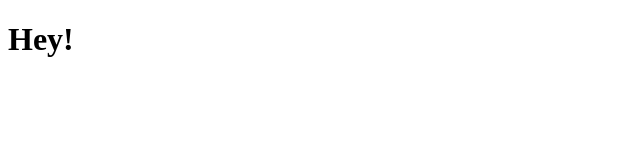
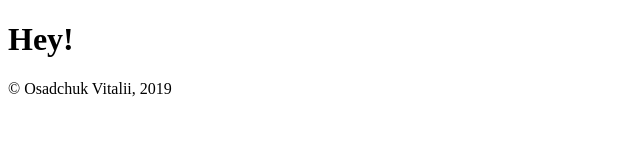
Before and after one commit to V1T4L11/merge, a plain HTML site: page index.html in a window 1280 px wide. Shown: the whole page, without its empty margins (0-640 px from the left). Drawn offline with Linux system fonts and the light colour scheme.

Commit message:
add footer

```diff
--- a/index.html
+++ b/index.html
@@ -8,5 +8,9 @@
   <main>
     <h1>Hey!</h1>
   </main>
+
+  <footer>
+  	&copy; Osadchuk Vitalii, 2019
+  </footer>
 </body>
 </html>
```
